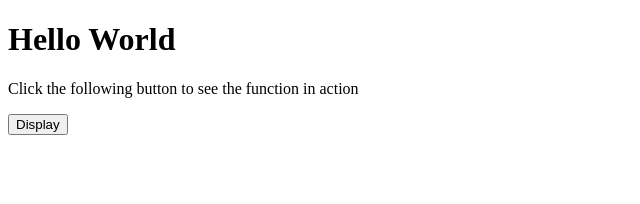
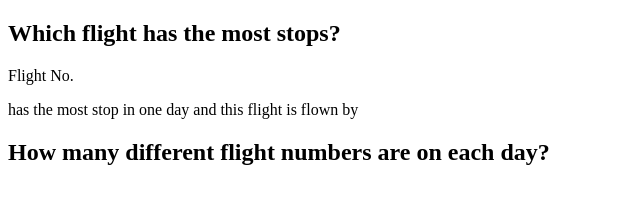
Before and after one commit to liamgreig1/TravelTekCodingTestFS-B1, a website: page frontend/index.html in a window 1280 px wide. Shown: the whole page, without its empty margins (0-640 px from the left). Drawn offline with Linux system fonts and the light colour scheme; no server answers.

Commit message:
Requierment 1 Comlete

```diff
--- a/frontend/index.html
+++ b/frontend/index.html
@@ -14,10 +14,12 @@
 
 <body>
 
-  <h1>Hello World</h1>
+  <h2>Which flight has the most stops?</h2>
+  <p>Flight No. <span id="flightno"></p>
+  <p> has the most stop in one day and this flight is flown by <span id="carrier"/></p>
 
-  <p>Click the following button to see the function in action</p>
-  <input type = "button" onclick = "get_most_stops()" value = "Display">
+  <h2>How many different flight numbers are on each day?</h2>
+
 
 </body>
 
--- a/frontend/main.js
+++ b/frontend/main.js
@@ -31,6 +31,8 @@ async function process_flight_info() {
 
 async function print_most_stop_flight_info(){
     let allInfo = await process_flight_info();
+    document.getElementById("flightno").innerHTML = allInfo.inflightno;
+    document.getElementById("carrier").innerHTML = allInfo.carrier;
     console.log(allInfo)
 }
 
```
